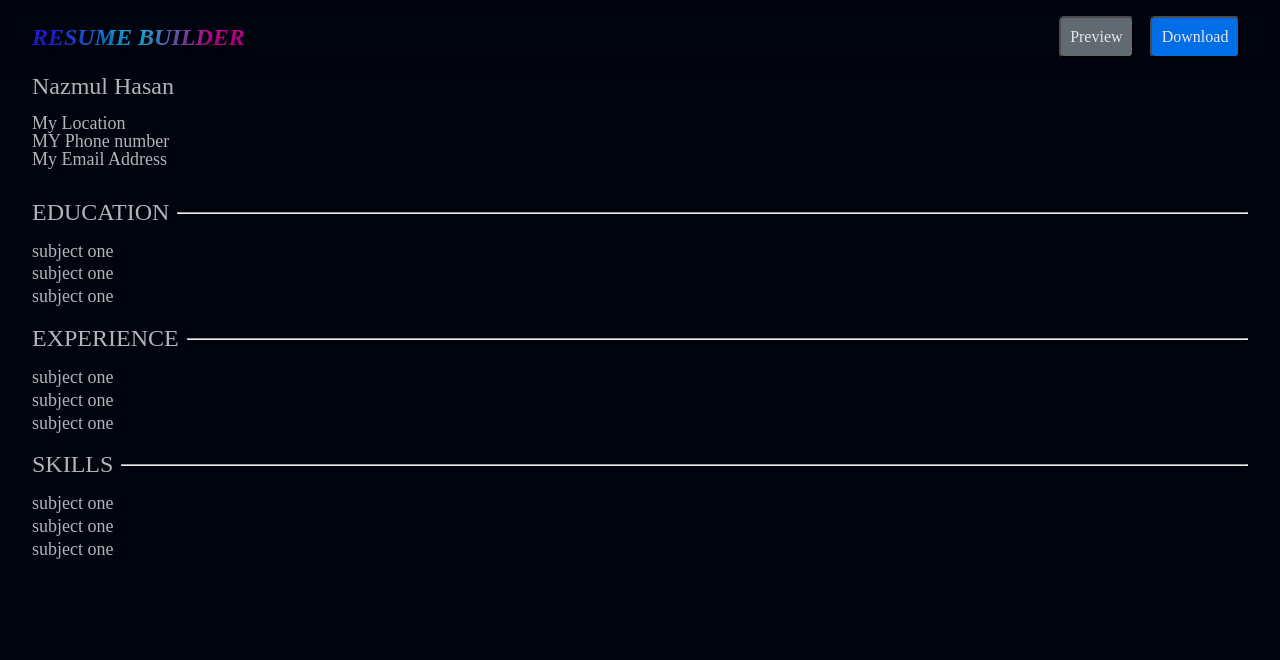
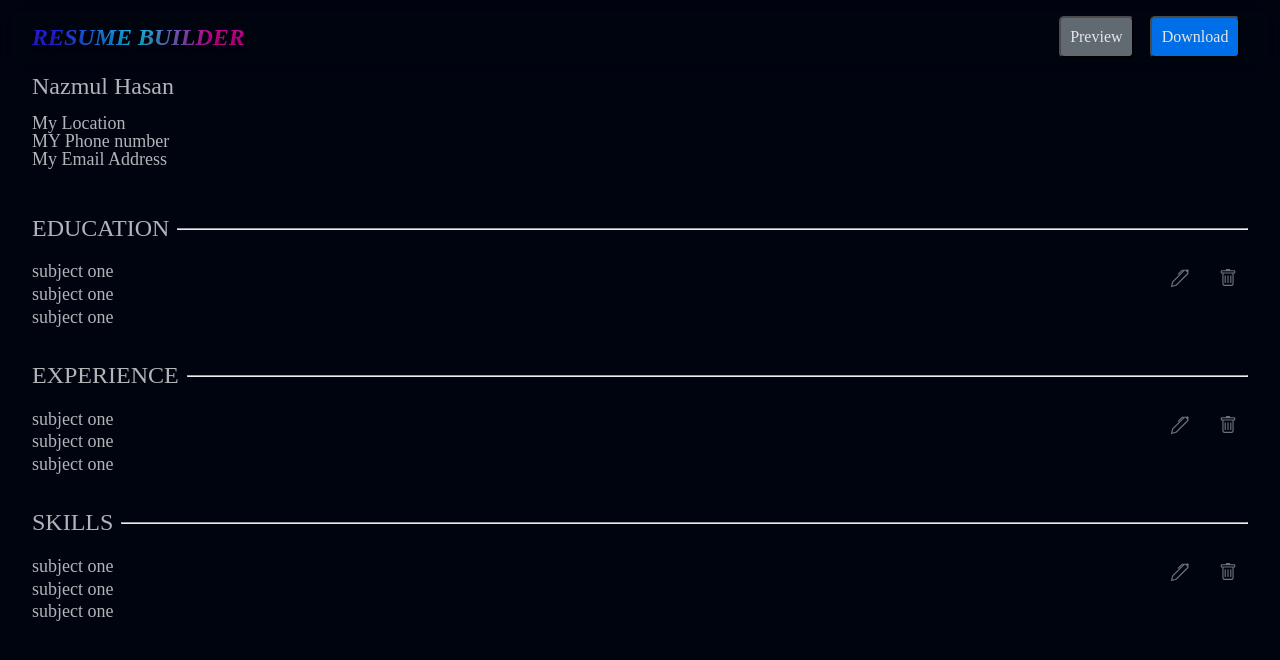
Before and after one commit to nnhasan0290/cv_generator, a React (Vite) app: page / in a window 1280 px wide. Shown: the top 660 px of the page. Built offline with nearby package versions, Linux system fonts and the light colour scheme.

Commit message:
feat: section button

```diff
--- a/src/assets/styles/components/common/_index.scss
+++ b/src/assets/styles/components/common/_index.scss
@@ -26,3 +26,19 @@
         width: 100%;
     }
 }
+
+.iconBtn{
+    height: 40px;
+    width: 40px;
+    display: flex;
+    align-items: center;
+    justify-content: center;
+    border-radius: $rounded-full;
+    cursor: pointer;
+    transition: all 0.3s;
+    color: $secondary;
+    &:hover{
+        background-color: $secondary;
+        color: white;
+    }
+}
--- a/src/assets/styles/components/resume/_index.scss
+++ b/src/assets/styles/components/resume/_index.scss
@@ -12,14 +12,23 @@
     }
   }
 
-  .resume__details{
+  .resume__details {
     display: flex;
     flex-direction: column;
-     gap: 1rem;
-    .section{
-     .section__details p{
-      margin: .3rem 0;
+    .section {
+      padding: 1rem 0;
+      .section__item{
+        display: flex;
+        justify-content: space-between;
+        .section__details p {
+          margin: 0.3rem 0;
+        }
+
+        .section__btn{
+          display: flex;
+          gap: 0.5rem;
         }
       }
     }
   }
+}
--- /dev/null
+++ b/src/components/Common/IconButton.jsx
@@ -0,0 +1,11 @@
+
+const IconButton = ({icon}) => {
+    return(
+        <div className="iconBtn">
+            {icon}
+        </div>
+    )
+}
+
+
+export default IconButton;
--- a/src/components/Resume/Sections/DefaultSection.jsx
+++ b/src/components/Resume/Sections/DefaultSection.jsx
@@ -1,5 +1,7 @@
 import { Draggable } from "react-beautiful-dnd";
 import SectionHead from "../../Common/SectionHead";
+import IconButton from "../../Common/IconButton";
+import { BsPen, BsTrash } from "react-icons/bs";
 
 const DefaultSection = ({ title, details, id, index }) => {
   return (
@@ -12,10 +14,16 @@ const DefaultSection = ({ title, details, id, index }) => {
           {...provided.dragHandleProps}
         >
           <SectionHead>{title}</SectionHead>
-          <div className="section__details">
-            {details.map((detail, i) => (
-              <p key={i}>{detail}</p>
-            ))}
+          <div className="section__item">
+            <div className="section__details">
+              {details.map((detail, i) => (
+                <p key={i}>{detail}</p>
+              ))}
+            </div>
+            <div className="section__btn">
+              <IconButton icon={<BsPen/>} />
+              <IconButton icon={<BsTrash/>} />
+            </div>
           </div>
         </div>
       )}
```
Lines whose indentation alone changed are shown as unchanged.
